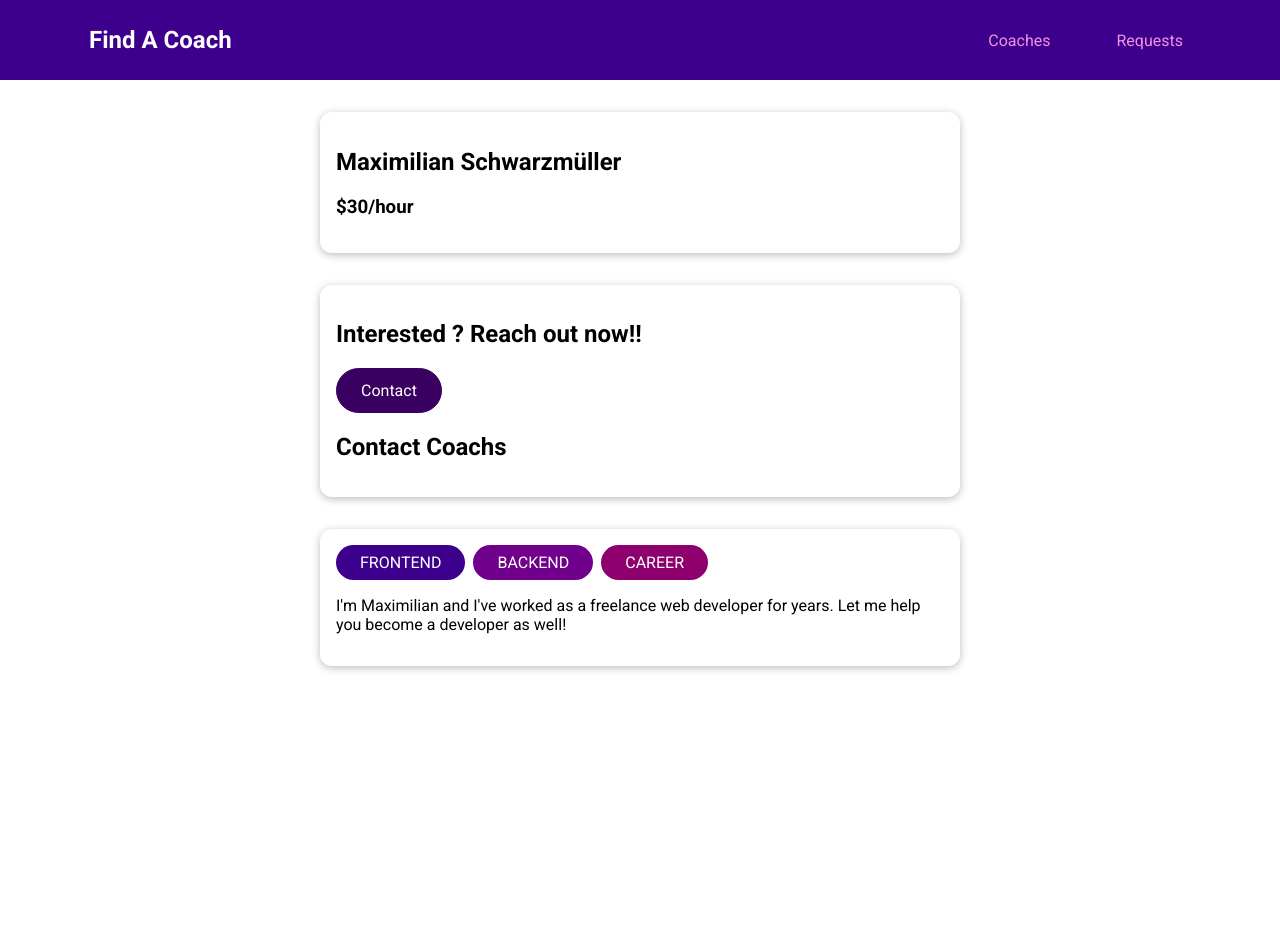
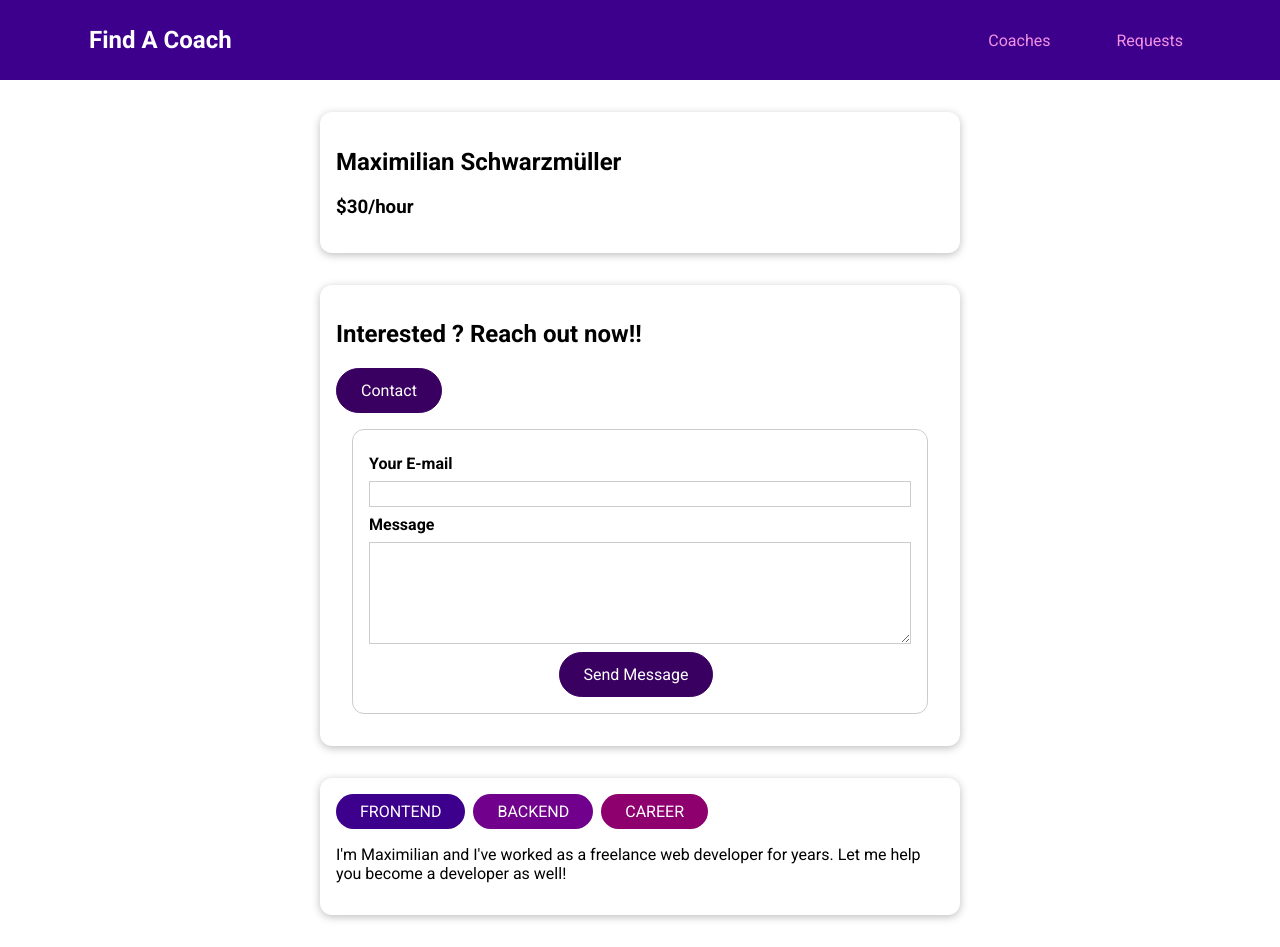
Before and after one commit to wahyualfarisi/v-coach-finder, a Vue app: page /coaches/c1/contact in a window 1280 px wide. Before the commit the page ends 800 px from the top, so only its background shows below. Built offline with nearby package versions, Linux system fonts and the light colour scheme.

Commit message:
new: create request component

```diff
--- /dev/null
+++ b/src/components/requests/RequestItem.vue
@@ -0,0 +1,50 @@
+<template>
+    <li>
+        <div>
+            <a :href="emailLink">{{ email }}</a>
+        </div>
+        <p>{{ message }}</p>
+    </li>
+</template>
+
+<script>
+export default {
+    props: {
+        email: {
+            type: String,
+            required: true
+        },
+        message: {
+            type: String
+        }
+    },
+    computed: {
+        emailLink(){
+            return `mailto:${this.email}`
+        }
+    }
+}
+</script>
+
+<style scoped>
+li {
+  margin: 1rem 0;
+  border: 1px solid #ccc;
+  padding: 1rem;
+}
+
+a {
+  color: #3d008d;
+  text-decoration: none;
+  font-weight: bold;
+}
+
+a:hover,
+a:active {
+  color: #8d007a;
+}
+
+p {
+  margin: 0.5rem 0 0 0;
+}
+</style>
--- a/src/pages/coaches/CoachDetails.vue
+++ b/src/pages/coaches/CoachDetails.vue
@@ -31,7 +31,6 @@
     },
     created(){
         this.selectedCoach = this.$store.getters['coaches/coaches'].find(el => el.id === this.id);
-        console.log(this.selectedCoach)
     },
     computed: {
         fullName(){
--- a/src/pages/requests/ContactCoach.vue
+++ b/src/pages/requests/ContactCoach.vue
@@ -1,3 +1,91 @@
 <template>
-    <h1>Contact Coachs</h1>
+    <form @submit.prevent="submitForm">
+        <div class="form-control">
+            <label for="email">Your E-mail</label>
+            <input type="email" id="email" v-model.trim="email" />
+        </div>
+        <div class="form-control">
+            <label for="message">Message</label>
+            <textarea id="message" rows="5" v-model.trim="message"></textarea>
+        </div>
+        <p class="errors" v-if="!formIsValid"> Please enter valid email and non empty message</p>
+        <div class="actions">
+            <base-button>Send Message</base-button>
+        </div>
+    </form>
 </template>
+
+<script>
+export default {
+    data(){
+        return {
+            email: '',
+            message: '',
+            formIsValid: true
+        }
+    },
+    methods: {
+        submitForm(){
+            this.formIsValid = true;
+
+            if(this.email === '' || !this.email.includes('@') || this.message === '') {
+                this.formIsValid = false;
+                return;
+            }
+
+            const payload = {
+                email: this.email,
+                message: this.message,
+                coachId: this.$route.params.id
+            }
+
+            this.$store.dispatch('requests/contactCoach', payload);
+            this.$router.replace('/')
+        }
+    }
+}
+</script>
+
+<style scoped>
+    form {
+    margin: 1rem;
+    border: 1px solid #ccc;
+    border-radius: 12px;
+    padding: 1rem;
+    }
+
+    .form-control {
+    margin: 0.5rem 0;
+    }
+
+    label {
+    font-weight: bold;
+    margin-bottom: 0.5rem;
+    display: block;
+    }
+
+    input,
+    textarea {
+    display: block;
+    width: 100%;
+    font: inherit;
+    border: 1px solid #ccc;
+    padding: 0.15rem;
+    }
+
+    input:focus,
+    textarea:focus {
+    border-color: #3d008d;
+    background-color: #faf6ff;
+    outline: none;
+    }
+
+    .errors {
+    font-weight: bold;
+    color: red;
+    }
+
+    .actions {
+    text-align: center;
+    }
+</style>
--- a/src/pages/requests/RequestReceived.vue
+++ b/src/pages/requests/RequestReceived.vue
@@ -1,3 +1,58 @@
 <template>
-    <h1>Request Received</h1>
+    <section>
+        <base-card>
+            <header>
+                <h2>Request Received</h2>
+            </header>
+
+            <ul
+                v-if="hasRequests">
+                <request-item
+                    v-for="(req, index) in receivedRequests"
+                    :key="index"
+                    :message="req.message"
+                    :email="req.userEmail"
+                />
+            </ul>
+
+            <h3 v-else>You Haven't received any requests yet!</h3>
+        </base-card>
+    </section>
 </template>
+
+<script>
+import RequestItem from './../../components/requests/RequestItem.vue';
+
+export default {
+    components: {
+        RequestItem
+    },
+
+    computed: {
+        receivedRequests(){
+            return this.$store.getters['requests/requests'];
+        },
+
+        hasRequests(){
+            return this.$store.getters['requests/hasRequests'];
+        }
+    }
+}
+</script>
+
+<style scoped>
+header {
+  text-align: center;
+}
+
+ul {
+  list-style: none;
+  margin: 2rem auto;
+  padding: 0;
+  max-width: 30rem;
+}
+
+h3 {
+  text-align: center;
+}
+</style>
--- a/src/store/index.js
+++ b/src/store/index.js
@@ -1,9 +1,11 @@
 import { createStore } from 'vuex';
 import coachsModules from './modules/coaches';
+import requestModules from './modules/requests';
 
 const store = createStore({
     modules: {
-        coaches: coachsModules
+        coaches: coachsModules,
+        requests: requestModules
     },
     state(){
         return {
--- /dev/null
+++ b/src/store/modules/requests/actions.js
@@ -0,0 +1,11 @@
+export default {
+    contactCoach(context, payload){
+        const newRequest = {
+            id: new Date().getTime(),
+            userEmail: payload.email,
+            message: payload.message
+        };
+
+        context.commit('addRequest', newRequest);
+    }
+}
--- /dev/null
+++ b/src/store/modules/requests/getters.js
@@ -0,0 +1,9 @@
+export default {
+    requests(state){
+        return state.requests;
+    },
+
+    hasRequests(state){
+        return state.requests && state.requests.length > 0
+    }
+}
--- /dev/null
+++ b/src/store/modules/requests/index.js
@@ -0,0 +1,15 @@
+import actions from './actions';
+import mutations from './mutations';
+import getters from './getters';
+
+export default {
+    namespaced: true,
+    state(){
+        return {
+            requests: []
+        }
+    },
+    actions,
+    mutations,
+    getters
+}
--- /dev/null
+++ b/src/store/modules/requests/mutations.js
@@ -0,0 +1,5 @@
+export default {
+    addRequest(state, payload){
+        state.requests.push(payload)
+    }
+}
```
